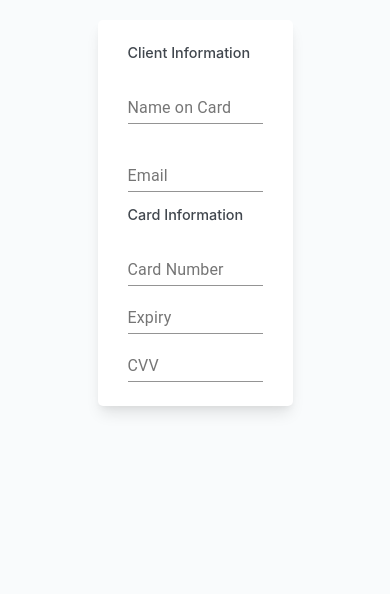
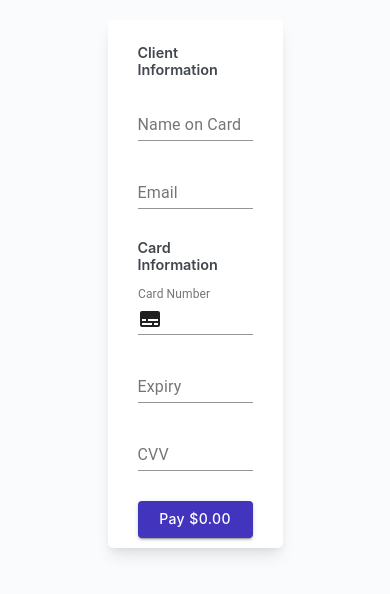
Before and after one commit to ElementalEquityCode/USDC-Payment-Portal, a React (Create React App) app: page / in a window 390 px wide. Shown: the top 594 px of the page. Built offline with nearby package versions, Linux system fonts and the light colour scheme.

Commit message:
Added the InputAdornment to the card textfield.

```diff
--- a/package.json
+++ b/package.json
@@ -4,6 +4,7 @@
   "private": true,
   "dependencies": {
     "@material-ui/core": "^4.12.3",
+    "@material-ui/icons": "^4.11.2",
     "@testing-library/jest-dom": "^5.11.4",
     "@testing-library/react": "^11.1.0",
     "@testing-library/user-event": "^12.1.10",
--- a/src/App.css
+++ b/src/App.css
@@ -2,7 +2,7 @@ html {
   background-color: rgb(249, 251, 252);
 }
 
-body {
+* {
   font-family: -apple-system,BlinkMacSystemFont,Segoe UI,Roboto,Helvetica Neue,Ubuntu,sans-serif;
 }
 
--- a/src/Components/Grid/Grid.module.css
+++ b/src/Components/Grid/Grid.module.css
@@ -1,7 +1,7 @@
 .grid {
     display: grid;
     padding: 0 20px;
-    margin-bottom: 14px;
+    margin-bottom: 30px;
 }
 
 .one {
@@ -17,5 +17,7 @@
 @media screen and (max-width: 900px) {
     .three {
         grid-template-columns: 1fr;
+        grid-column-gap: 0;
+        grid-row-gap: 20px;
     }
 }
--- a/src/Components/PaymentForm/PaymentForm.js
+++ b/src/Components/PaymentForm/PaymentForm.js
@@ -1,5 +1,7 @@
 import React from 'react';
-import { TextField } from '@material-ui/core';
+import { TextField, Button } from '@material-ui/core';
+import CreditCardIcon from '@material-ui/icons/Subtitles';
+import InputAdornment from '@material-ui/core/InputAdornment';
 import SectionLabel from '../SectionLabel/SectionLabel';
 import Grid from '../Grid/Grid';
 import styles from './PaymentForm.module.css';
@@ -15,6 +17,10 @@ class PaymentForm extends React.Component {
 
   render() {
     return (
+      <Grid
+        columns="one"
+        className={styles.overallGrid}
+      >
         <div className={styles.paymentForm}>
           <SectionLabel>Client Information</SectionLabel>
           <Grid
@@ -35,6 +41,9 @@ class PaymentForm extends React.Component {
           >
             <TextField
               label="Card Number"
+              InputProps={{
+                startAdornment: <InputAdornment position="start"><CreditCardIcon /></InputAdornment>
+              }}
             />
             <TextField
               label="Expiry"
@@ -43,7 +52,25 @@ class PaymentForm extends React.Component {
               label="CVV"
             />
           </Grid>
+          <div className={styles.buttonContainer}>
+            <Button
+              variant="contained"
+              className={styles.payButton}
+              sx={{
+                width: 100,
+              }}
+              style={{
+                color: 'white',
+                textTransform: 'none',
+                fontWeight: 500,
+                backgroundColor: 'rgb(67, 52, 189)'
+              }}
+            >
+              Pay $0.00
+            </Button>
           </div>
+        </div>
+      </Grid>
     );
   }
 }
--- a/src/Components/PaymentForm/PaymentForm.module.css
+++ b/src/Components/PaymentForm/PaymentForm.module.css
@@ -8,3 +8,30 @@
     border-radius: 5px;
     box-sizing: border-box;
 }
+
+.buttonContainer {
+    margin-left: auto;
+    margin-right: 20px;
+    width: 150px;
+    box-sizing: border-box;
+}
+
+.buttonContainer * {
+    width: 150px;
+}
+
+@media screen and (max-width: 900px) {
+    .buttonContainer {
+        width: 100%;
+        padding: 0 20px;
+    }
+
+    .buttonContainer * {
+        margin: 0;
+        width: 100%;
+    }
+}
+
+.payButton {
+    background-color: red;
+}
--- a/src/Components/SectionLabel/SectionLabel.module.css
+++ b/src/Components/SectionLabel/SectionLabel.module.css
@@ -1,5 +1,5 @@
 .sectionLabel {
-    font-weight: 500;
+    font-weight: 600;
     color: rgb(65, 71, 78);
     padding: 0 20px 0 20px;
 }
```
Also changed, not shown: 1 other file (tests, documents, lock files or other folders). Lines whose indentation alone changed are shown as unchanged.
